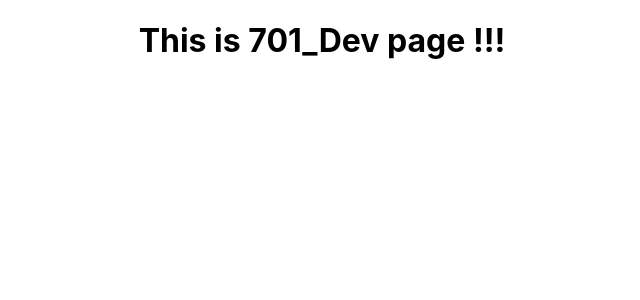
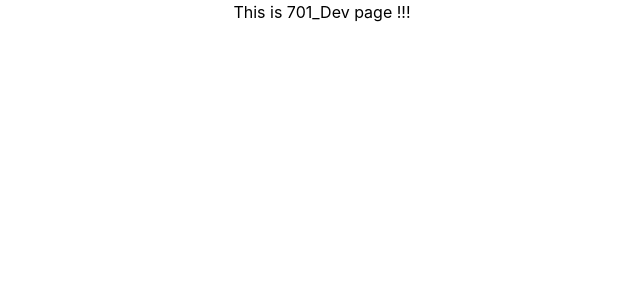
Before and after one commit to ziddou701/701dev, a React (Create React App) app: page / in a window 1280 px wide. Shown: the top 300 px of the page, without its empty margins (318-958 px from the left). Built offline with nearby package versions, Linux system fonts and the light colour scheme.

Commit message:
Added tailwind CSS

```diff
--- a/package.json
+++ b/package.json
@@ -39,6 +39,7 @@
     ]
   },
   "devDependencies": {
-    "gh-pages": "^6.0.0"
+    "gh-pages": "^6.0.0",
+    "tailwindcss": "^3.3.3"
   }
 }
--- a/src/index.css
+++ b/src/index.css
@@ -11,3 +11,6 @@ code {
   font-family: source-code-pro, Menlo, Monaco, Consolas, 'Courier New',
     monospace;
 }
+@tailwind base;
+@tailwind components;
+@tailwind utilities;
--- /dev/null
+++ b/tailwind.config.js
@@ -0,0 +1,10 @@
+/** @type {import('tailwindcss').Config} */
+module.exports = {
+  content: [
+    "./src/**/*.{js,jsx,ts,tsx}",
+  ],
+  theme: {
+    extend: {},
+  },
+  plugins: [],
+}
```
Also changed, not shown: 1 other file (tests, documents, lock files or other folders).
